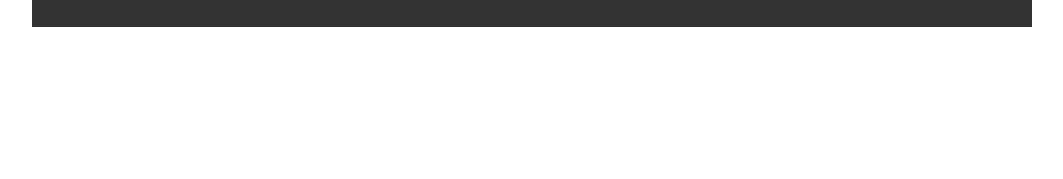
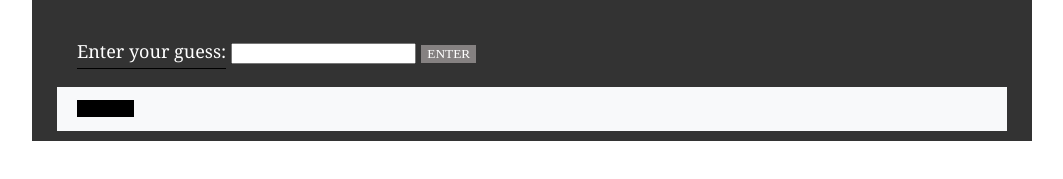
Before and after one commit to starrytraitor/wikidle, a plain HTML site: page index.html in a window 1280 px wide. Shown: the part 291-470 px from the top of the page, without its empty margins (108-1171 px from the left). Drawn offline with nearby package versions, Linux system fonts and the light colour scheme; no server answers.

Commit message:
home now displays

```diff
--- a/index.html
+++ b/index.html
@@ -36,7 +36,7 @@
       <div class="inner">
         <div id="content">
 
-          <div id="home" class="content-region hide">
+          <div>
             <p>
                 <form id="guessForm">
                     <label for="guessInput">Enter your guess:</label>
```
